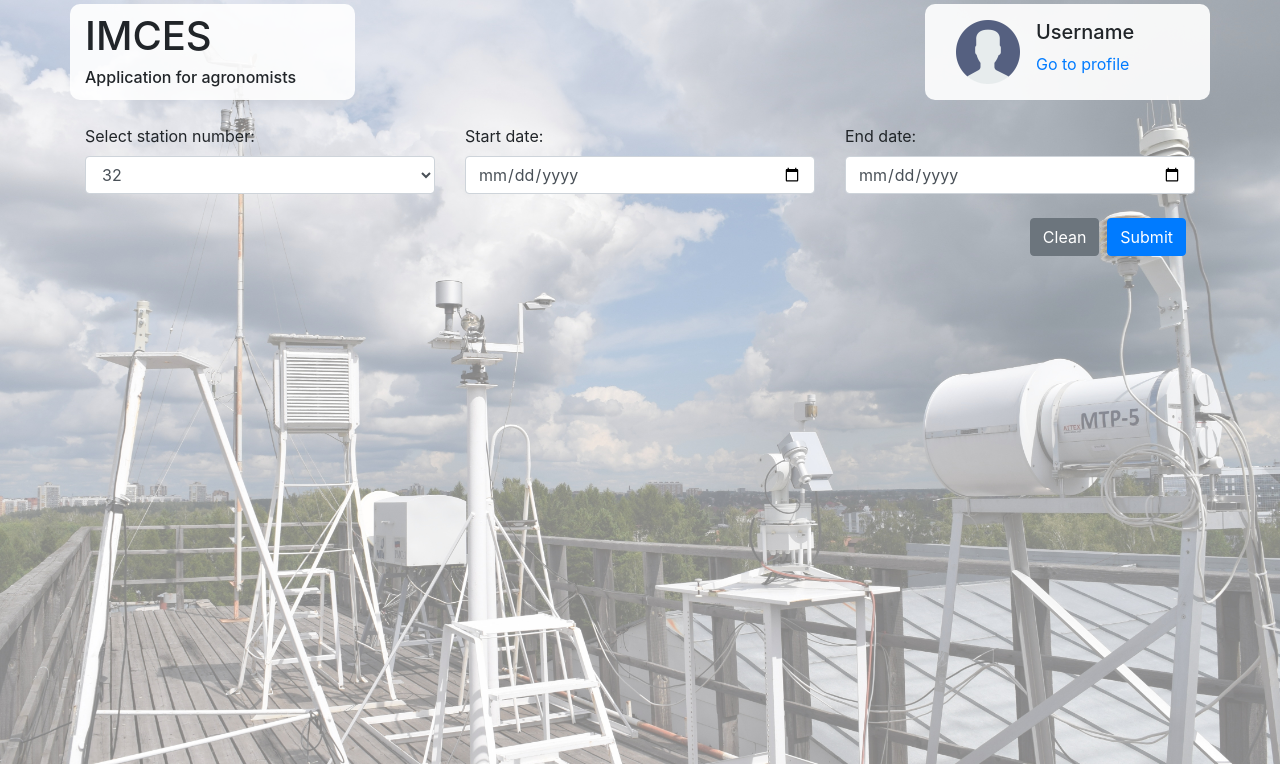
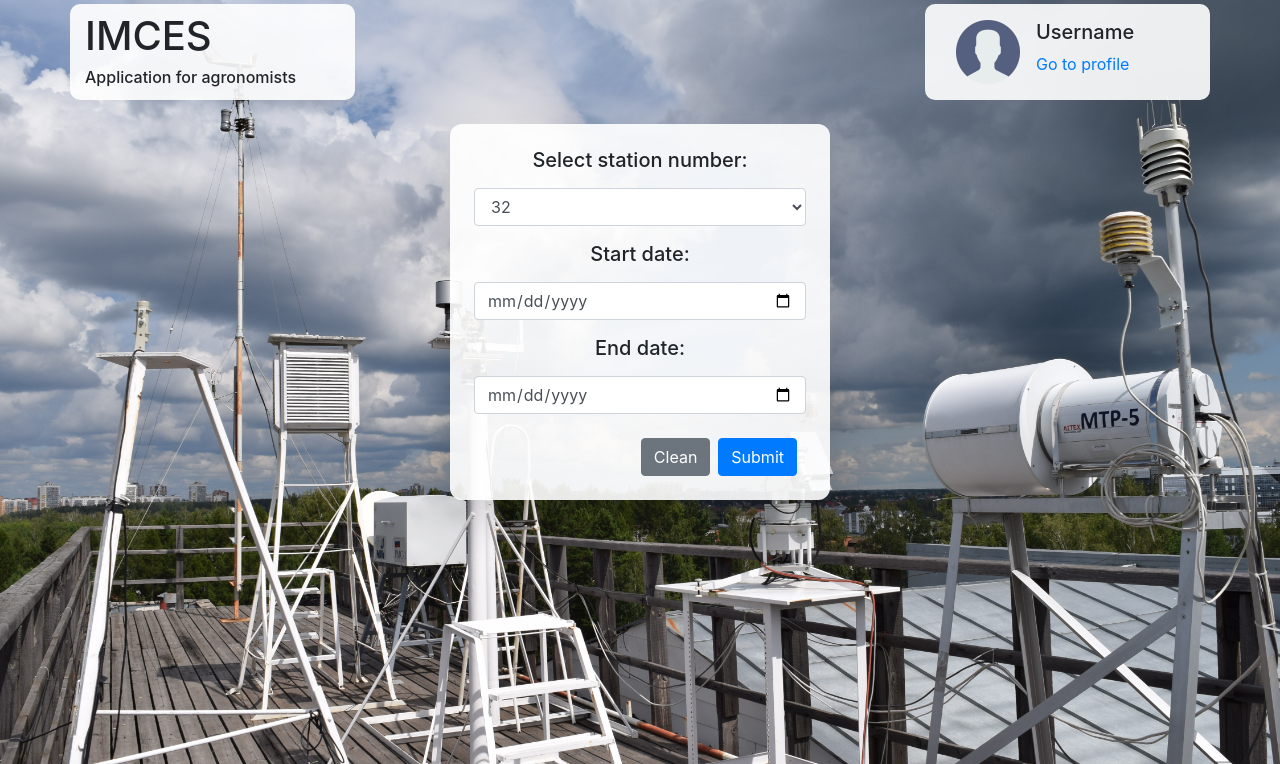
Before and after one commit to somnoynadno/imces_app, a Flask app: page / in a window 1280 px wide. Shown: the top 764 px of the page. Run offline with Flask 2, Linux system fonts and the light colour scheme; the visitor is signed in with stand-in values (Sample User, id 1); some libraries are stand-ins or nearby versions.

Commit message:
Login check + bg opacity removed

```diff
--- a/app.py
+++ b/app.py
@@ -29,11 +29,23 @@ def index():
 @app.route('/login', methods=['GET', 'POST'])
 def login():
 	if request.method == 'POST':
-		username = request.form.get('username')
-		password = request.form.get('password')
+		username = str(request.form.get('username'))
+		password = str(request.form.get('password'))
 
 		if not username or not password:
 			return "Wrong credentials", 400
+
+		try:
+			conn = mysql.connector.connect(
+		         user=username,
+		         password=password,
+		         host='imces.ru',
+		         port=22303,
+		         database='apik3')
+			conn.close()
+
+		except Exception:
+			return "No such user or incorrect password", 400
 
 		session['username'] = username
 
--- a/templates/index.html
+++ b/templates/index.html
@@ -10,9 +10,9 @@
 
     <title>imces app</title>
   </head>
-  <body style="background-image: url(static/img/main_background_opacity.jpg); background-size: 100%;">
-    <div class="container">
-      <div class="row mt-1">
+  <body style="background-image: url(static/img/main_background.jpg); background-size: 100%;">
+    <div class="container h-100">
+      <div class="row mt-1 mb-4">
         <div class="col col-md-3 pt-2 float-left" style="background-color: rgba(255,255,255,0.9); border-radius: 10px">
           <h1>IMCES</h1>
           <h6>Application for agronomists</h6>
@@ -28,30 +28,27 @@
             </div>
           </div>
         </div>
+        <div class="clearfix"></div>
       </div>
       <form class="form-group mt-4" action="get_info" method="get">
-        <div class="row">
-          <div class="col col-md-4">
-            <label for="station_number">Select station number:</label>
+        <div class="row justify-content-center">
+          <div class="col-md-4 shadow-lg text-center p-4 mb-4" style="background-color: rgba(255,255,255,0.9); border-radius: 12px">
+            <label for="station_number"><h5>Select station number:</h5></label>
             <select class="form-control" name="station_number" id="station_number">
               <option>32</option>
               <option>33</option>
               <option>36</option>
               <option>37</option>
             </select>
+            <label class="mt-3" for="start_date"><h5>Start date:</h5></label>
+            <input type="date" class="form-control" id="start_date" name="start_date" placeholder="Date" required>
+            <label class="mt-3" for="end_date"><h5>End date:</h5></label>
+            <input type="date" class="form-control" id="end_date" name="end_date" placeholder="Date" required>
+            <div class="mt-4 row justify-content-end">
+              <button class="btn btn-secondary mr-2" type="reset">Clean</button>
+              <button class="btn btn-primary mr-4" id="submit" type="submit">Submit</button>
+            </div>
           </div>
-          <div class="col col-md-4">
-            <label for="start_date">Start date:</label>
-            <input type="date" class="form-control" id="start_date" name="start_date" placeholder="Date" required>
-          </div>
-          <div class="col col-md-4">
-            <label for="end_date">End date:</label>
-            <input type="date" class="form-control" id="end_date" name="end_date" placeholder="Date" required>
-          </div>
-        </div>
-        <div class="row mt-4 justify-content-end">
-          <button class="btn btn-secondary mr-2" type="reset">Clean</button>
-          <button class="btn btn-primary mr-4" id="submit" type="submit">Submit</button>
         </div>
       </form>
     </div>
--- a/templates/station_info.html
+++ b/templates/station_info.html
@@ -10,7 +10,7 @@
 
     <title>imces app</title>
   </head>
-  <body style="background-image: url(static/img/main_background_opacity.jpg); background-size: 100%;">
+  <body style="background-image: url(static/img/main_background.jpg); background-size: 100%;">
     <div class="container">
       <div class="row mt-1">
         <div class="col col-md-3 pt-2 float-left" style="background-color: rgba(255,255,255,0.9); border-radius: 10px;">
```
Also changed, not shown: static/img/main_background_opacity_25.jpg (added).
